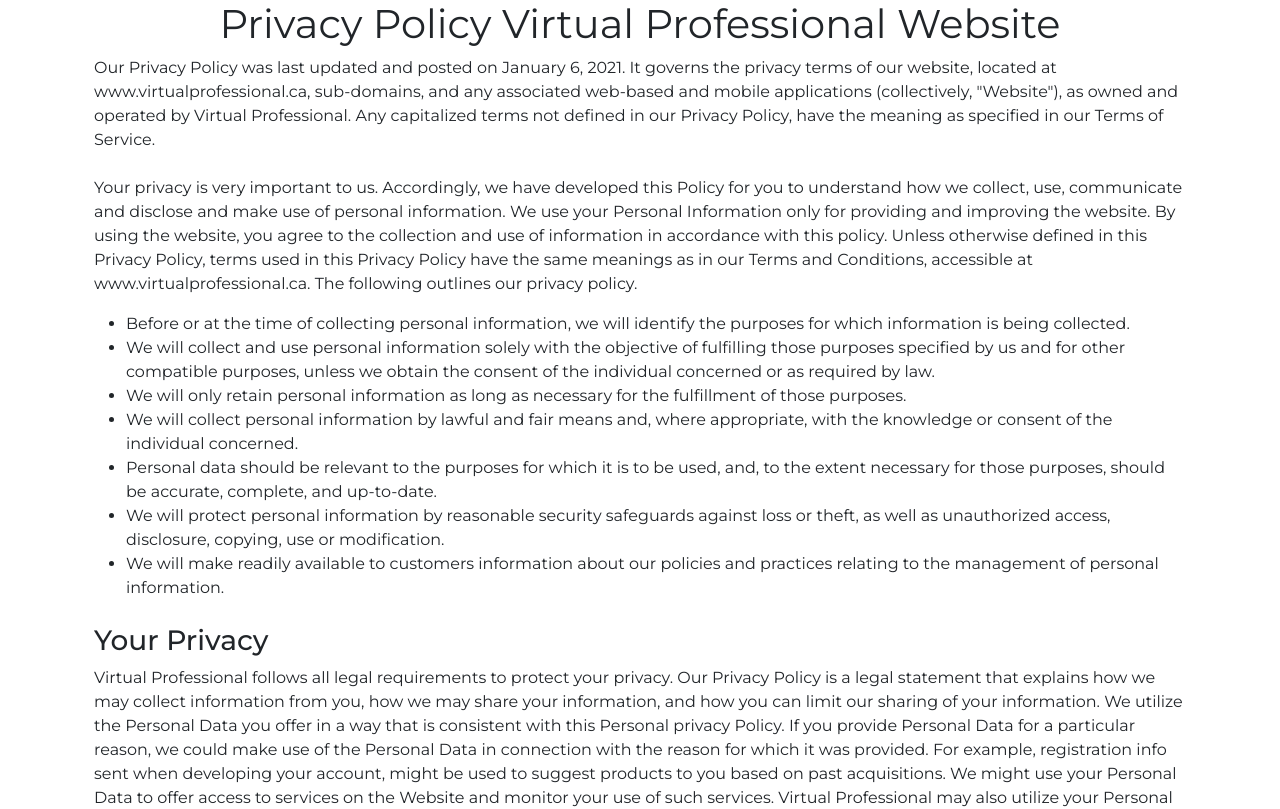
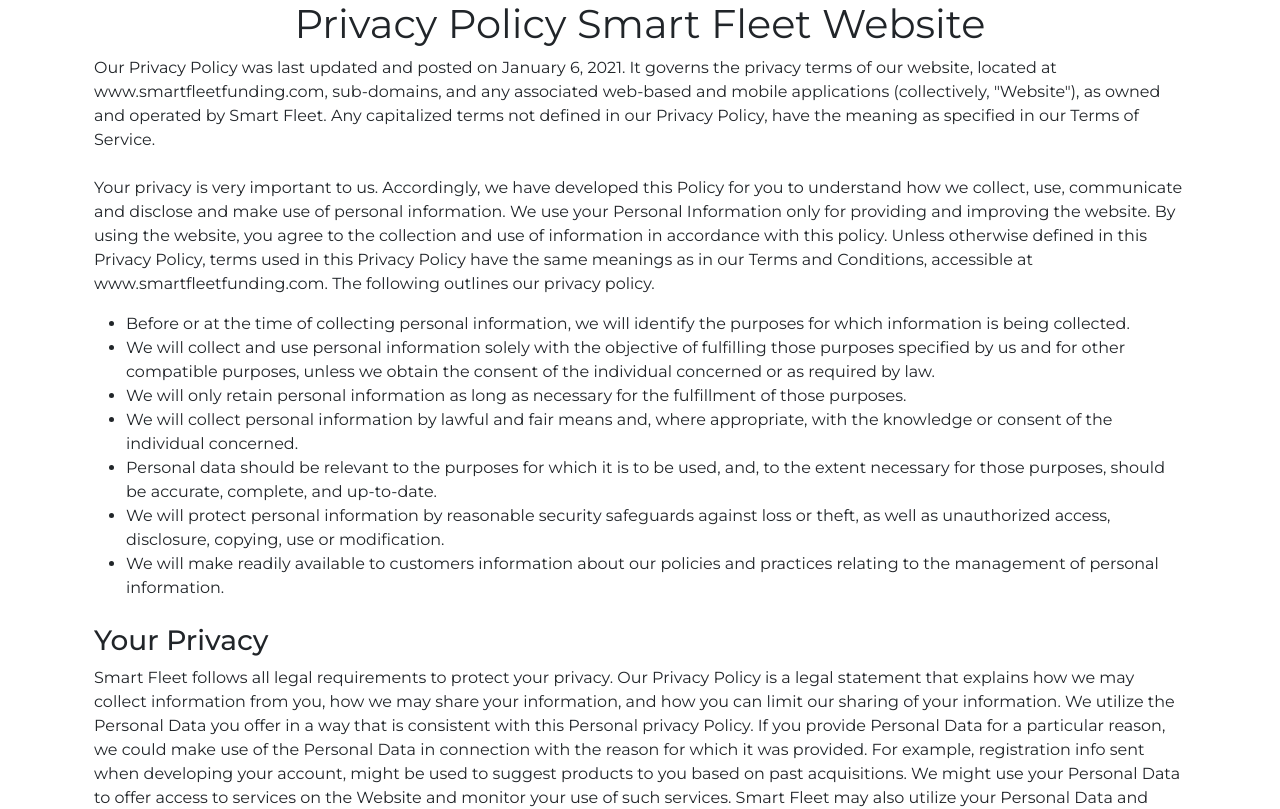
Before and after one commit to Rizwan884/smartfleetfunding-website, a Next.js app: page /privacy in a window 1280 px wide. Shown: the top 809 px of the page. Built offline with nearby package versions, Linux system fonts and the light colour scheme.

Commit message:
Privacy Politcs

```diff
--- a/src/app/privacy/page.tsx
+++ b/src/app/privacy/page.tsx
@@ -2,15 +2,13 @@ export default function Privacy() {
   return (
     <div className="font-montserrat">
       <div className="container">
-        <h1 className="text-center">
-          Privacy Policy Virtual Professional Website
-        </h1>
+        <h1 className="text-center">Privacy Policy Smart Fleet Website</h1>
         <p className="container">
           Our Privacy Policy was last updated and posted on January 6, 2021. It
           governs the privacy terms of our website, located at
-          www.virtualprofessional.ca, sub-domains, and any associated web-based
+          www.smartfleetfunding.com, sub-domains, and any associated web-based
           and mobile applications (collectively, {'"Website"'}), as owned and
-          operated by Virtual Professional. Any capitalized terms not defined in
+          operated by Smart Fleet. Any capitalized terms not defined in
           our Privacy Policy, have the meaning as specified in our Terms of
           Service.
           <br />
@@ -22,7 +20,7 @@ export default function Privacy() {
           website, you agree to the collection and use of information in
           accordance with this policy. Unless otherwise defined in this Privacy
           Policy, terms used in this Privacy Policy have the same meanings as in
-          our Terms and Conditions, accessible at www.virtualprofessional.ca.
+          our Terms and Conditions, accessible at www.smartfleetfunding.com.
           The following outlines our privacy policy.
           <ul className="mt-3">
             <li>
@@ -63,7 +61,7 @@ export default function Privacy() {
             </li>
           </ul>
           <h3 className="mt-4 fw-600">Your Privacy</h3>
-          Virtual Professional follows all legal requirements to protect your
+          Smart Fleet follows all legal requirements to protect your
           privacy. Our Privacy Policy is a legal statement that explains how we
           may collect information from you, how we may share your information,
           and how you can limit our sharing of your information. We utilize the
@@ -74,7 +72,7 @@ export default function Privacy() {
           developing your account, might be used to suggest products to you
           based on past acquisitions. We might use your Personal Data to offer
           access to services on the Website and monitor your use of such
-          services. Virtual Professional may also utilize your Personal Data and
+          services. Smart Fleet may also utilize your Personal Data and
           various other personally non-identifiable info gathered through the
           Website to assist us with improving the material and functionality of
           the Website, to comprehend our users much better, and to improve our
@@ -157,13 +155,13 @@ export default function Privacy() {
           Under the Child{"'"}s Online Privacy Security Act, no Website operator
           can require, as a condition to involvement in an activity, that a
           child younger than 13 years of age divulge more details than is
-          reasonably required. Virtual Professional abides by this demand.
-          Virtual Professional just collects information willingly offered; no
+          reasonably required. Smart Fleet abides by this demand.
+          Smart Fleet just collects information willingly offered; no
           information is gathered passively. children under 13 can submit only
           their email address when sending us an email in our {"Contact Us"}{" "}
-          area. Virtual Professional makes use of the email address to respond
+          area. Smart Fleet makes use of the email address to respond
           to a one-time demand from a child under 13 and afterwards deletes the
-          email address. In case Virtual Professional collects and maintains
+          email address. In case Smart Fleet collects and maintains
           personal information relating to a child under 13, the parent may send
           out an email to us to review, alter and/or erase such info as well as
           to decline to enable any additional collection or use of the child
@@ -212,7 +210,7 @@ export default function Privacy() {
               Legal Terms; (d) necessary to protect us from legal action or
               claims from third parties including you and/or other Members;
               and/or (e) necessary to protect the legal rights, personal/real
-              property, or personal safety of Virtual Professional ., our Users,
+              property, or personal safety of Smart Fleet ., our Users,
               employees, and affiliates.
             </li>
           </ul>
```
